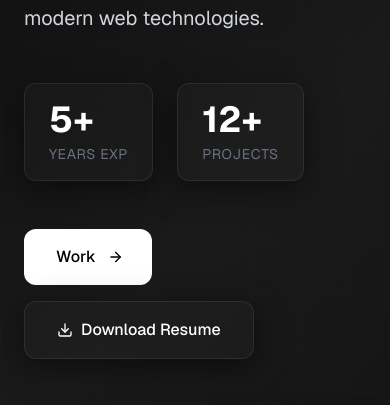
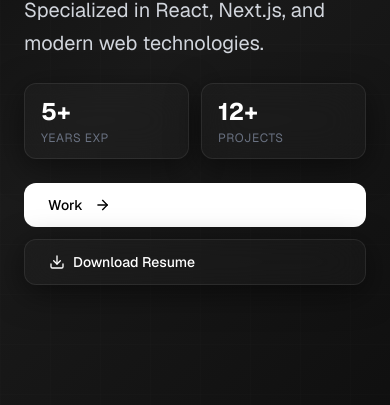
Before and after one commit to MorhafGhziel/Portfolio, a Next.js app: page / in a window 390 px wide. Shown: the part 406-811 px from the top of the page. Built offline with nearby package versions, Linux system fonts and the light colour scheme; no server answers.

Commit message:
improved hero section in small screen

```diff
--- a/components/Hero.tsx
+++ b/components/Hero.tsx
@@ -115,29 +115,29 @@ const Hero = ({ projectsCount }: HeroProps) => {
               initial={{ opacity: 0, y: 20 }}
               animate={{ opacity: 1, y: 0 }}
               transition={{ duration: 0.6, delay: 0.5 }}
-              className="mt-12 flex gap-6"
+              className="mt-6 sm:mt-8 md:mt-12 flex gap-3 sm:gap-4 md:gap-6"
             >
               <motion.div
                 whileHover={{ scale: 1.05, y: -5 }}
-                className="glass px-6 py-4 rounded-xl relative overflow-hidden group border border-white/10"
+                className="glass px-4 sm:px-5 md:px-6 py-3 sm:py-3.5 md:py-4 rounded-xl relative overflow-hidden group border border-white/10 flex-1 sm:flex-none"
               >
                 <div className="absolute inset-0 bg-gradient-to-r from-white/5 to-transparent opacity-0 group-hover:opacity-100 transition-opacity duration-300" />
-                <div className="text-4xl font-bold text-white relative z-10">
+                <div className="text-2xl sm:text-3xl md:text-4xl font-bold text-white relative z-10">
                   5+
                 </div>
-                <div className="mt-1 text-sm text-gray-500 uppercase tracking-wider relative z-10">
+                <div className="mt-0.5 sm:mt-1 text-xs sm:text-sm text-gray-500 uppercase tracking-wider relative z-10">
                   {t("hero.stats.years")}
                 </div>
               </motion.div>
               <motion.div
                 whileHover={{ scale: 1.05, y: -5 }}
-                className="glass px-6 py-4 rounded-xl relative overflow-hidden group border border-white/10"
+                className="glass px-4 sm:px-5 md:px-6 py-3 sm:py-3.5 md:py-4 rounded-xl relative overflow-hidden group border border-white/10 flex-1 sm:flex-none"
               >
                 <div className="absolute inset-0 bg-gradient-to-r from-white/5 to-transparent opacity-0 group-hover:opacity-100 transition-opacity duration-300" />
-                <div className="text-4xl font-bold text-white relative z-10">
+                <div className="text-2xl sm:text-3xl md:text-4xl font-bold text-white relative z-10">
                   {projectsCount}+
                 </div>
-                <div className="mt-1 text-sm text-gray-500 uppercase tracking-wider relative z-10">
+                <div className="mt-0.5 sm:mt-1 text-xs sm:text-sm text-gray-500 uppercase tracking-wider relative z-10">
                   {t("hero.stats.projects")}
                 </div>
               </motion.div>
@@ -148,11 +148,11 @@ const Hero = ({ projectsCount }: HeroProps) => {
               initial={{ opacity: 0, y: 20 }}
               animate={{ opacity: 1, y: 0 }}
               transition={{ duration: 0.6, delay: 0.6 }}
-              className={`mt-12 flex ${isRTL ? "flex-row-reverse justify-end" : ""} gap-4 flex-wrap`}
+              className={`mt-6 sm:mt-8 md:mt-12 flex flex-col sm:flex-row ${isRTL ? "sm:flex-row-reverse sm:justify-end" : ""} gap-3 sm:gap-4`}
             >
               <motion.button
                 onClick={handleScrollToWork}
-                className="group relative px-8 py-4 rounded-xl font-medium overflow-hidden cursor-pointer bg-white text-black"
+                className="group relative w-full sm:w-auto px-6 sm:px-8 py-3 sm:py-4 rounded-xl text-sm sm:text-base font-medium overflow-hidden cursor-pointer bg-white text-black"
                 whileHover={{
                   scale: 1.05,
                   boxShadow: "0 20px 40px rgba(255, 255, 255, 0.2)",
@@ -191,7 +191,7 @@ const Hero = ({ projectsCount }: HeroProps) => {
 
               <motion.button
                 onClick={handleDownloadResume}
-                className="group relative px-8 py-4 glass rounded-xl text-white font-medium overflow-hidden cursor-pointer border border-white/20"
+                className="group relative w-full sm:w-auto px-6 sm:px-8 py-3 sm:py-4 glass rounded-xl text-white text-sm sm:text-base font-medium overflow-hidden cursor-pointer border border-white/20"
                 whileHover={{
                   scale: 1.05,
                   borderColor: "rgba(255, 255, 255, 0.4)",
@@ -223,7 +223,7 @@ const Hero = ({ projectsCount }: HeroProps) => {
             initial={{ opacity: 0, scale: 0.9 }}
             animate={{ opacity: 1, scale: 1 }}
             transition={{ duration: 0.8, delay: 0.2 }}
-            className={`relative ${isRTL ? "lg:order-1" : ""} perspective`}
+            className={`relative hidden lg:block ${isRTL ? "lg:order-1" : ""} perspective`}
           >
             <motion.div
               className="relative aspect-square max-w-lg mx-auto lg:max-w-none group"
```
